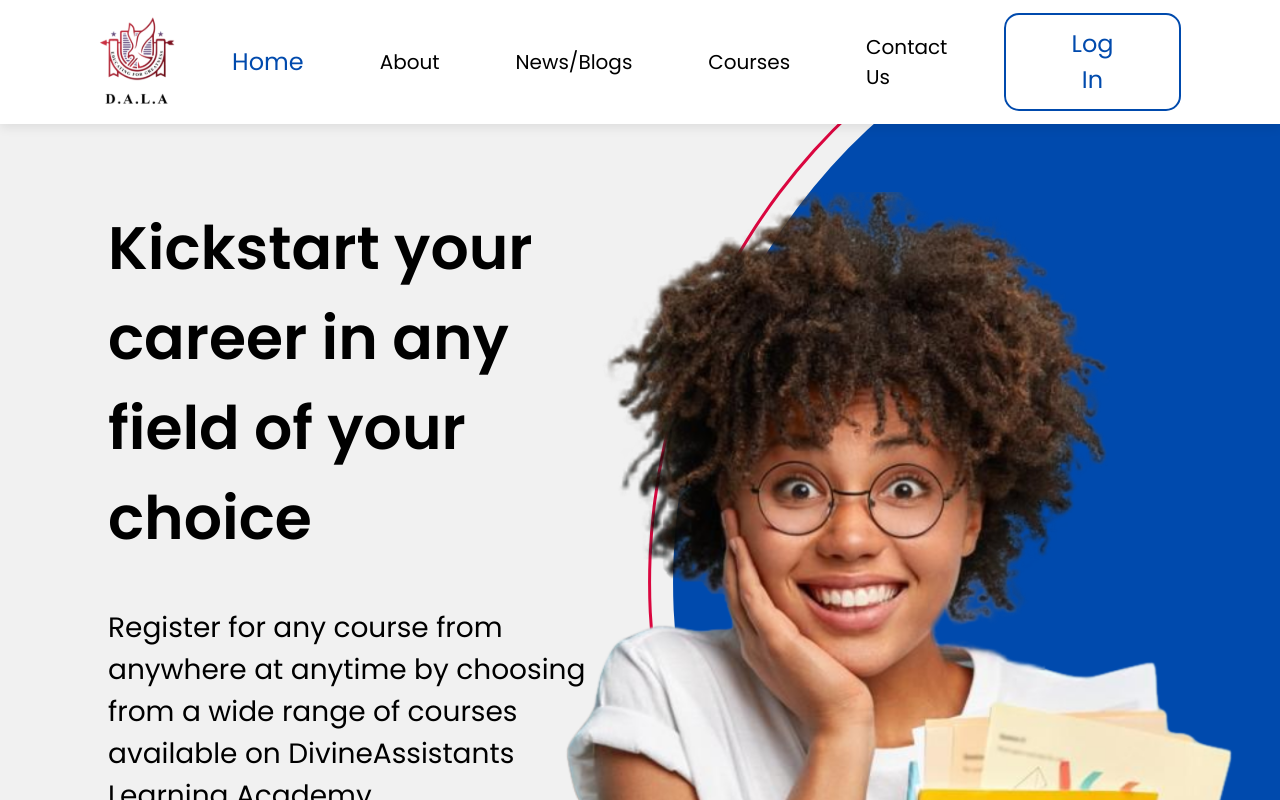
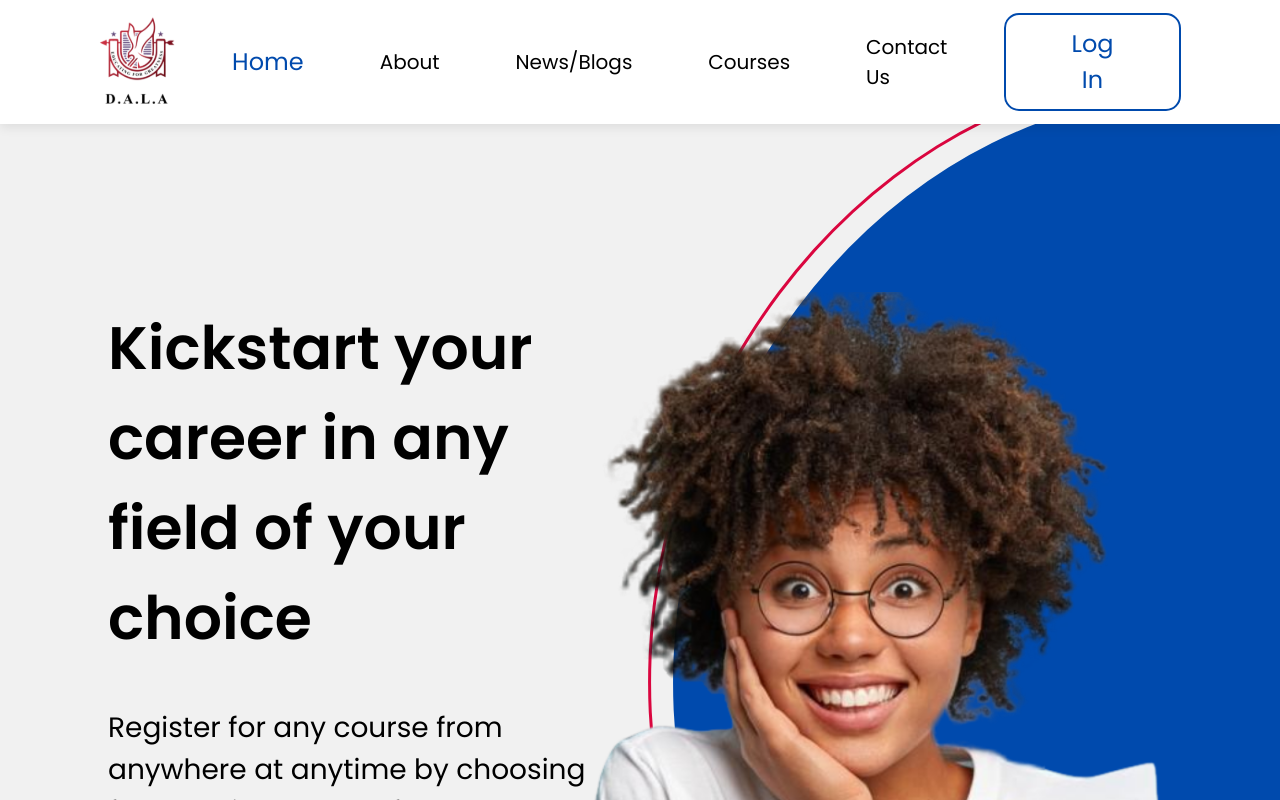
Before and after one commit to Divine-Assistants/DALA-Client, a Next.js app: page / in a window 1280 px wide. Built offline with nearby package versions, Linux system fonts and the light colour scheme.

Commit message:
Update index.tsx

```diff
--- a/components/PageLayout/index.tsx
+++ b/components/PageLayout/index.tsx
@@ -10,7 +10,7 @@ export function PageLayout({ children }: LayoutProps) {
   return (
     <div className="h-[100vh]" style={{ overflow: "hidden" }}>
       <NavBar />
-      <div className="h-[100vh]" style={{ overflowY: "auto" }}>
+      <div className="h-[100vh] mt-[100px]" style={{ overflowY: "auto" }}>
         {children}
         <footer className="relative h-[1350px] md:h-[1400px] md2:h-[1200px] lg:h-[1100px]">
           <img
```
